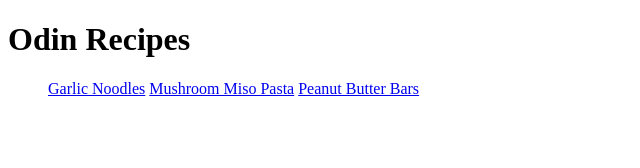
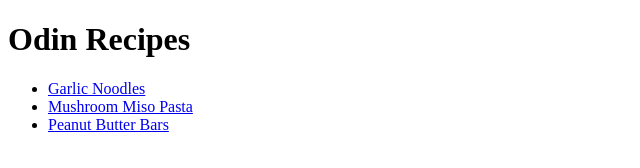
Before and after one commit to ChetanXYZ/project-recipes, a plain HTML site: page index.html in a window 1280 px wide. Shown: the whole page, without its empty margins (0-640 px from the left). Drawn offline with Linux system fonts and the light colour scheme.

Commit message:
Add the missed <li> tags for unordered lines

```diff
--- a/index.html
+++ b/index.html
@@ -10,9 +10,9 @@
 <body>
     <h1>Odin Recipes</h1>
     <ul>
-        <a href="./recipes/garlic-noodles.html">Garlic Noodles</a>
-        <a href="./recipes/mushroom-miso-pasta.html">Mushroom Miso Pasta</a>
-        <a href="./recipes/peanut-butter-bars.html">Peanut Butter Bars</a>
+       <li><a href="./recipes/garlic-noodles.html">Garlic Noodles</a></li>
+       <li><a href="./recipes/mushroom-miso-pasta.html">Mushroom Miso Pasta</a></li>
+       <li><a href="./recipes/peanut-butter-bars.html">Peanut Butter Bars</a></li>
     </ul>
 </body>
 
```
